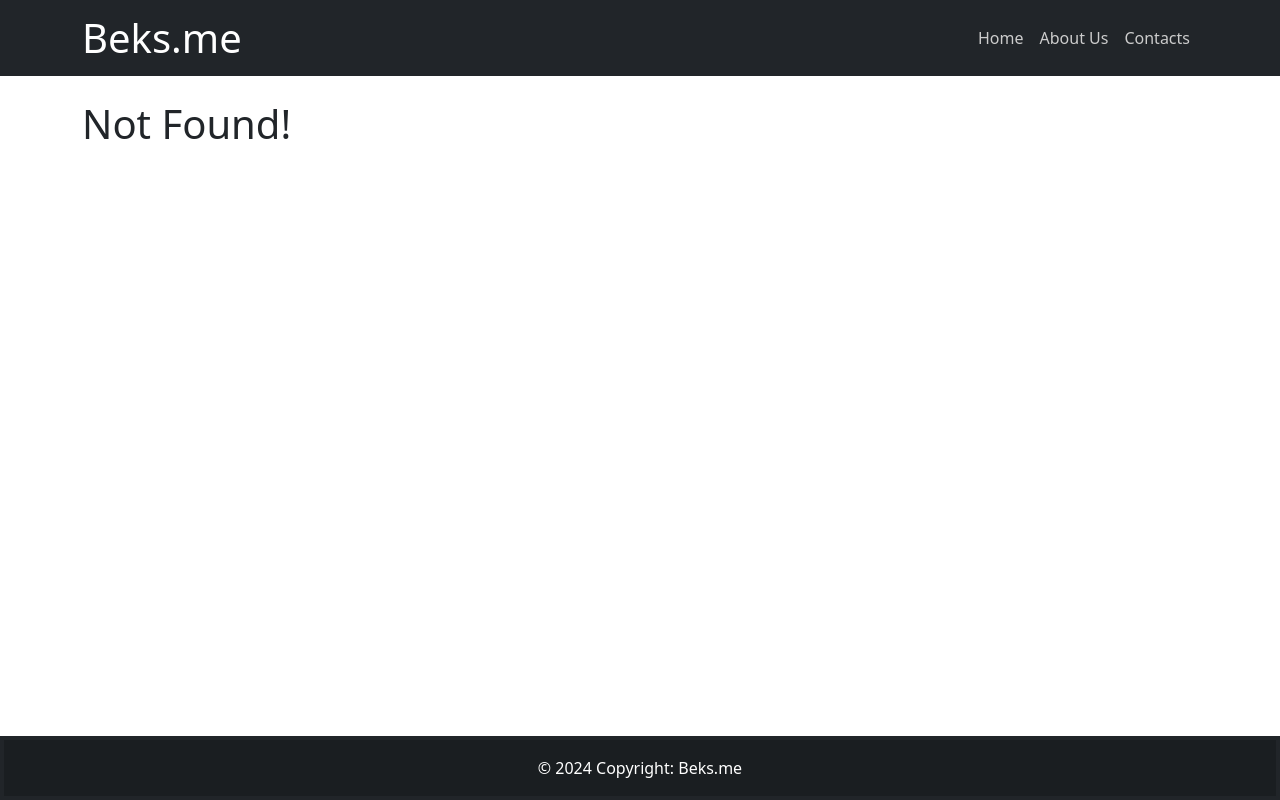
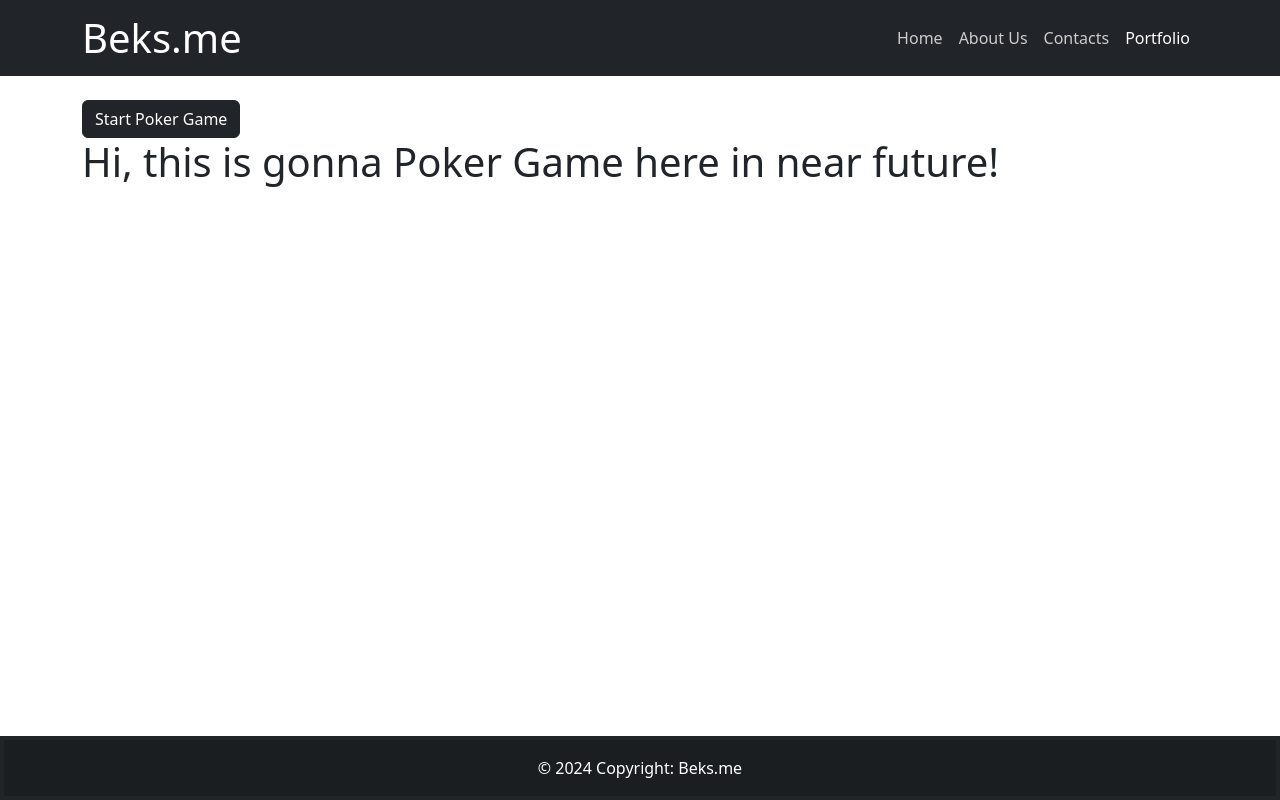
Before and after one commit to b-chomoev/hw-62, a React (Vite) app: page /portfolio/poker in a window 1280 px wide. Before the commit this address had no page. Built offline with nearby package versions, Linux system fonts and the light colour scheme.

Commit message:
Portfolio added and hw-62 is done!

```diff
--- a/src/App.tsx
+++ b/src/App.tsx
@@ -4,6 +4,8 @@ import Home from './containers/Home/Home.tsx';
 import AboutUs from './containers/AboutUs/AboutUs.tsx';
 import Contacts from './containers/Contacts/Contacts.tsx';
 import Footer from './components/Footer/Footer.tsx';
+import Portfolio from './containers/Portfolio/Portfolio.tsx';
+import Poker from './containers/Poker/Poker.tsx';
 
 const App = () => {
   return (
@@ -13,9 +15,12 @@ const App = () => {
       </header>
       <main className='container mt-4'>
         <Routes>
-          <Route path={'/'} element={<Home />}></Route>
-          <Route path={'/about-us'} element={<AboutUs />}></Route>
-          <Route path={'/contacts'} element={<Contacts />}></Route>
+          <Route path='/' element={<Home />}></Route>
+          <Route path='/about-us' element={<AboutUs />}></Route>
+          <Route path='/contacts' element={<Contacts />}></Route>
+          <Route path='/portfolio' element={<Portfolio />}>
+            <Route path='poker' element={<Poker />}/>
+          </Route>
           <Route path={'*'} element={<h1>Not Found!</h1>}></Route>
         </Routes>
       </main>
--- a/src/components/ToolBar/ToolBar.tsx
+++ b/src/components/ToolBar/ToolBar.tsx
@@ -18,6 +18,9 @@ const ToolBar = () => {
               <li className="nav-item">
                 <NavLink className="nav-link" to="/contacts">Contacts</NavLink>
               </li>
+              <li className="nav-item">
+                <NavLink className="nav-link" to="/portfolio">Portfolio</NavLink>
+              </li>
             </ul>
           </div>
         </div>
--- /dev/null
+++ b/src/containers/Poker/Poker.tsx
@@ -0,0 +1,10 @@
+
+const Poker = () => {
+  return (
+    <h1>
+      Hi, this is gonna Poker Game here in near future!
+    </h1>
+  );
+};
+
+export default Poker;
--- /dev/null
+++ b/src/containers/Portfolio/Portfolio.tsx
@@ -0,0 +1,12 @@
+import { Link, Outlet } from 'react-router-dom';
+
+const Portfolio = () => {
+  return (
+    <div>
+      <Link to={'/portfolio/poker'} className='btn btn-dark'>Start Poker Game</Link>
+      <Outlet />
+    </div>
+  );
+};
+
+export default Portfolio;
```
